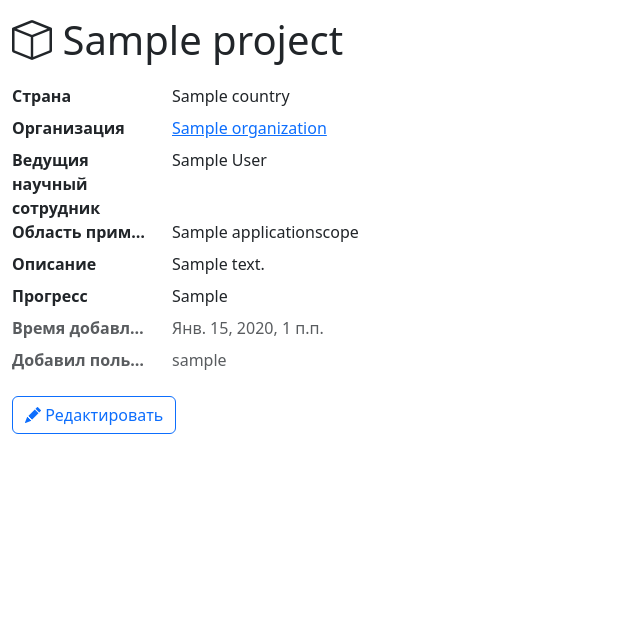
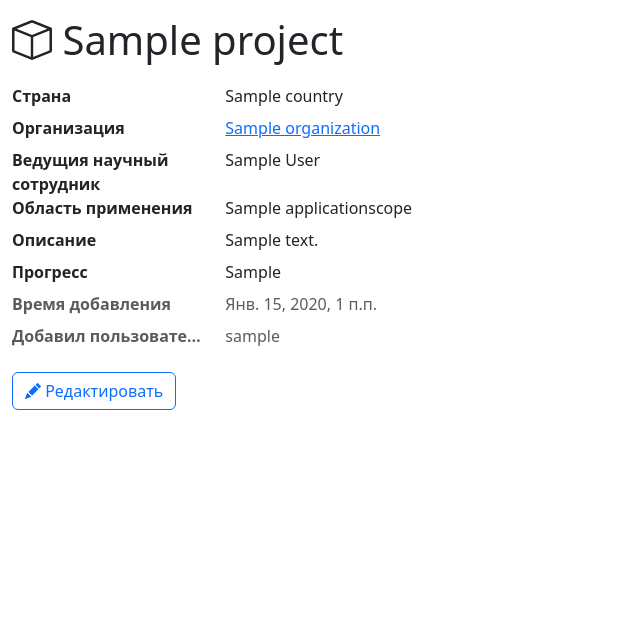
Before and after one commit to kwaket/bphg_orgs, a Django app: page /projects/1/ in a window 1280 px wide. Shown: the part 96-716 px from the top of the page, without its empty margins (0-640 px from the left). Run offline with Django 3.2, Linux system fonts and the light colour scheme; tables that the repository leaves empty hold one stand-in row (values such as "Sample post"); some libraries are stand-ins or nearby versions.

Commit message:
edit detail page templates

```diff
--- a/organizations/templates/organizations/project_detail.html
+++ b/organizations/templates/organizations/project_detail.html
@@ -13,33 +13,33 @@
   <div class="col col-md-8 col-lg-6">
     <h1><span class="bi bi-box"></span> {{ project.name }}</h1>
     <dl class="row">
-    <dt class="col-sm-3">Страна</dt>
-    <dd class="col-sm-9">{{ project.organization.country }}</dd>
+    <dt class="col-sm-4">Страна</dt>
+    <dd class="col-sm-8">{{ project.organization.country }}</dd>
 
-    <dt class="col-sm-3">Организация</dt>
-    <dd class="col-sm-9">
+    <dt class="col-sm-4">Организация</dt>
+    <dd class="col-sm-8">
       <a href="{% url 'organization_detail' pk=project.organization.pk %}"
                        class="card-link">{{ project.organization.name }}</a>
 
     </dd>
 
-    <dt class="col-sm-3">Ведущия научный сотрудник</dt>
-    <dd class="col-sm-9">{{ project.lead_scientist }}</dd>
+    <dt class="col-sm-4">Ведущия научный сотрудник</dt>
+    <dd class="col-sm-8">{{ project.lead_scientist }}</dd>
 
-    <dt class="col-sm-3 text-truncate">Область применения</dt>
-    <dd class="col-sm-9">{{ project.application_scope }}</dd>
+    <dt class="col-sm-4 text-truncate">Область применения</dt>
+    <dd class="col-sm-8">{{ project.application_scope }}</dd>
 
-    <dt class="col-sm-3">Описание</dt>
-    <dd class="col-sm-9">{{ project.description }}</dd>
+    <dt class="col-sm-4">Описание</dt>
+    <dd class="col-sm-8">{{ project.description }}</dd>
 
-    <dt class="col-sm-3">Прогресс</dt>
-    <dd class="col-sm-9">{{ project.progress}}</dd>
+    <dt class="col-sm-4">Прогресс</dt>
+    <dd class="col-sm-8">{{ project.progress}}</dd>
 
-    <dt class="col-sm-3 text-truncate text-muted">Время добавления</dt>
-    <dd class="col-sm-9 text-muted">{{ project.inserted_at }}</dd>
+    <dt class="col-sm-4 text-truncate text-muted">Время добавления</dt>
+    <dd class="col-sm-8 text-muted">{{ project.inserted_at }}</dd>
 
-    <dt class="col-sm-3 text-truncate text-muted">Добавил пользователь</dt>
-    <dd class="col-sm-9 text-muted">{{ project.inserted_by }}</dd>
+    <dt class="col-sm-4 text-truncate text-muted">Добавил пользователь</dt>
+    <dd class="col-sm-8 text-muted">{{ project.inserted_by }}</dd>
     </dl>
 
     <a class="btn btn-outline-primary" href="{% url 'project_edit' pk=project.pk %}">
```
Also changed, not shown: organizations/templates/organizations/organization_detail.html (+14 -14 lines).
